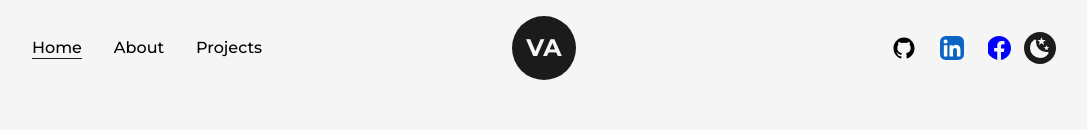
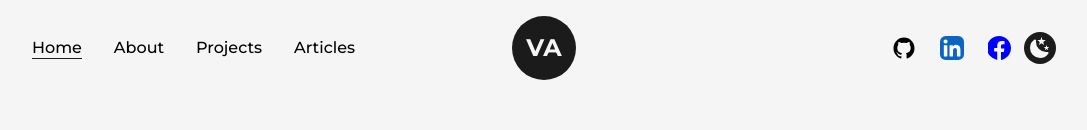
Before and after one commit to MightyBeast89/nextjs-portfolio, a Next.js app: page / in a window 1280 px wide. Shown: the top 130 px of the page, without its empty margins (96-1183 px from the left). Built offline with nearby package versions, Linux system fonts and the light colour scheme.

Commit message:
added articles component again

```diff
--- a/src/components/Navbar.jsx
+++ b/src/components/Navbar.jsx
@@ -97,7 +97,7 @@ const Navbar = () => {
           <CustomLink href="/" title="Home" className="mr-4 " />
           <CustomLink href="/about" title="About" className="mx-4 " />
           <CustomLink href="/projects" title="Projects" className="mx-4 " />
-          {/*<CustomLink href="/articles" title="Articles" className="ml-4 " />*/}
+          <CustomLink href="/articles" title="Articles" className="ml-4 " />
         </nav>
         <nav className="flex items-center justify-center flex-wrap">
           <motion.a
```
